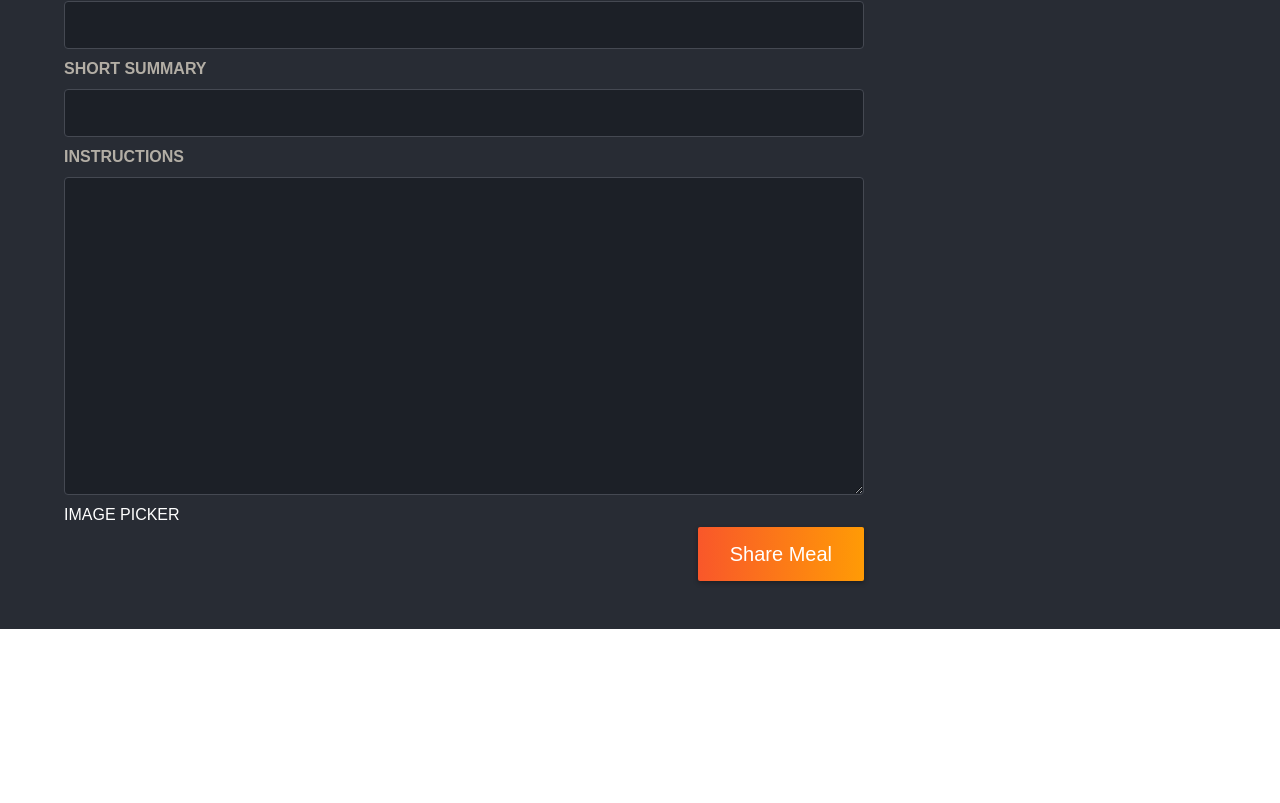
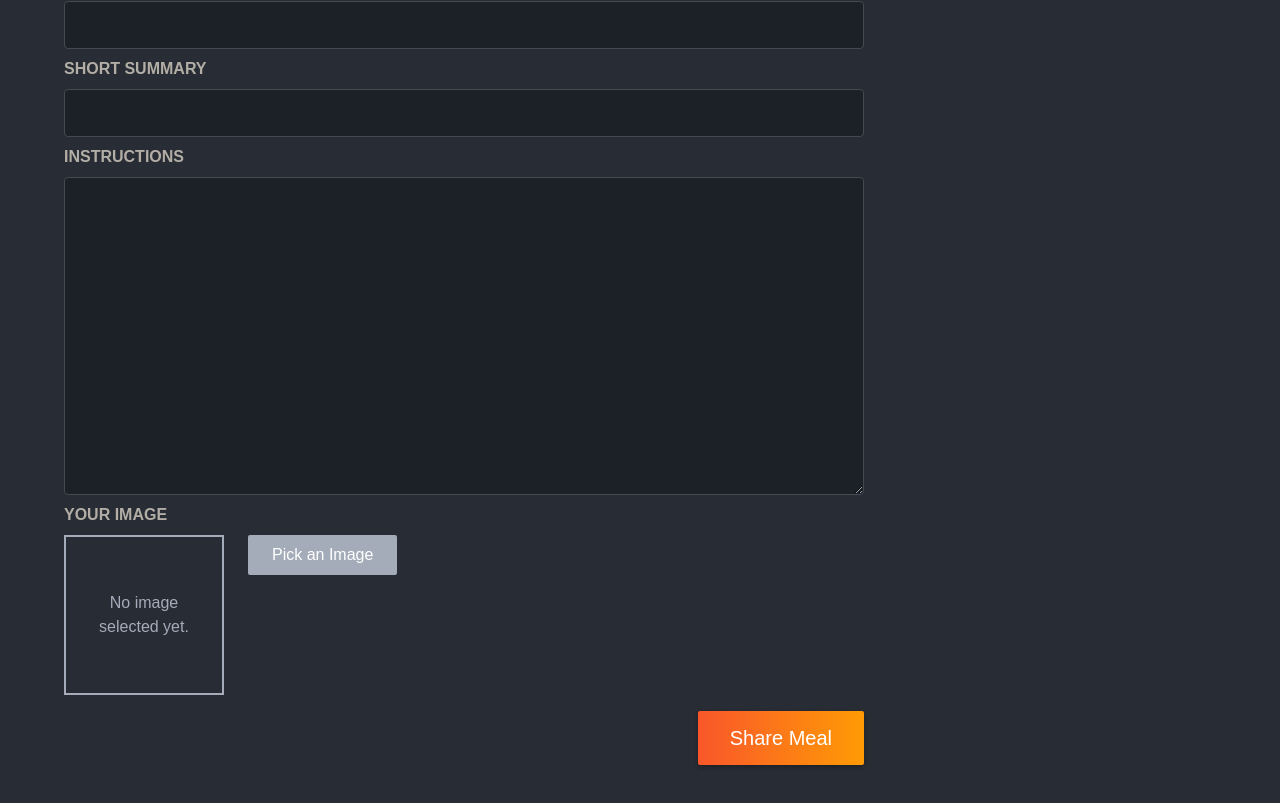
Before and after one commit to 1Maatheus/next.js-course, a Next.js app: page /meals/share in a window 1280 px wide. Shown: the part 619-1422 px from the top of the page. Before the commit the page ends 1248 px from the top, so only its background shows below. Built offline with nearby package versions, Linux system fonts and the light colour scheme.

Commit message:
setting the database

```diff
--- /dev/null
+++ b/app/component/meals/image-picker.module.css
@@ -0,0 +1,45 @@
+.controls {
+  display: flex;
+  align-items: flex-start;
+  gap: 1.5rem;
+  margin-bottom: 1rem;
+}
+
+.picker .input {
+  display: none;
+}
+
+.picker .button {
+  border: 0;
+  padding: 0.5rem 1.5rem;
+  background: #a4abb9;
+  border-radius: 2px;
+  cursor: pointer;
+  font: inherit;
+}
+
+.picker .button:hover,
+.picker .button:focus {
+  background: #b3b9c6;
+}
+
+.preview {
+  width: 10rem;
+  height: 10rem;
+  border: 2px solid #a4abb9;
+  display: flex;
+  justify-content: center;
+  align-items: center;
+  text-align: center;
+  color: #a4abb9;
+  position: relative;
+}
+
+.preview p {
+  margin: 0;
+  padding: 1rem;
+}
+
+.preview img {
+  object-fit: cover;
+}
--- /dev/null
+++ b/app/component/meals/image-picker.tsx
@@ -0,0 +1,54 @@
+"use client";
+
+import React, { useState } from "react";
+import styles from "./image-picker.module.css";
+import Image from "next/image";
+const ImagePicker = ({ label, name }: { label: string; name: string }) => {
+  const [preview, setPreview] = useState();
+  const ref = React.useRef<HTMLInputElement>(null);
+  function handlePickClick() {
+    ref.current.click();
+  }
+
+  function handleImageChange(event: React.ChangeEvent<HTMLInputElement>) {
+    if (ref.current?.files) {
+      const file = ref.current.files[0];
+      const reader = new FileReader();
+      reader.onload = (e) => {
+        setPreview(e.target?.result);
+      };
+      reader.readAsDataURL(file);
+    }
+  }
+
+  return (
+    <div className={styles.picker}>
+      <label htmlFor={name}>{label}</label>
+      <div className={styles.controls}>
+        <div className={styles.preview}>
+          {!preview && <p>No image selected yet.</p>}
+          {preview && <Image src={preview} alt="preview" fill />}
+        </div>
+        <input
+          ref={ref}
+          className={styles.input}
+          type="file"
+          id={name}
+          accept="image/png, image/jpeg"
+          name={name}
+          onChange={handleImageChange}
+          required
+        />
+        <button
+          className={styles.button}
+          type="button"
+          onClick={handlePickClick}
+        >
+          Pick an Image
+        </button>
+      </div>
+    </div>
+  );
+};
+
+export default ImagePicker;
--- a/app/meals/share/page.tsx
+++ b/app/meals/share/page.tsx
@@ -1,4 +1,6 @@
+import ImagePicker from "@/app/component/meals/image-picker";
 import styles from "./page.module.css";
+import { shareMeal } from "@/lib/action";
 
 export default function ShareMealPage() {
   return (
@@ -10,7 +12,7 @@ export default function ShareMealPage() {
         <p>Or any other meal you feel needs sharing!</p>
       </header>
       <main className={styles.main}>
-        <form className={styles.form}>
+        <form className={styles.form} action={shareMeal}>
           <div className={styles.row}>
             <p>
               <label htmlFor="name">Your name</label>
@@ -38,7 +40,8 @@ export default function ShareMealPage() {
               required
             ></textarea>
           </p>
-          IMAGE PICKER
+          <ImagePicker label="Your image" name="image" />
+
           <p className={styles.actions}>
             <button type="submit">Share Meal</button>
           </p>
--- /dev/null
+++ b/lib/action.tsx
@@ -0,0 +1,11 @@
+"use server";
+export async function shareMeal(formData: FormData) {
+  const meal = {
+    title: formData.get("title"),
+    summary: formData.get("summary"),
+    instruction: formData.get("instruction"),
+    image: formData.get("image"),
+    creator: formData.get("name"),
+    creator_email: formData.get("email"),
+  };
+}
```
